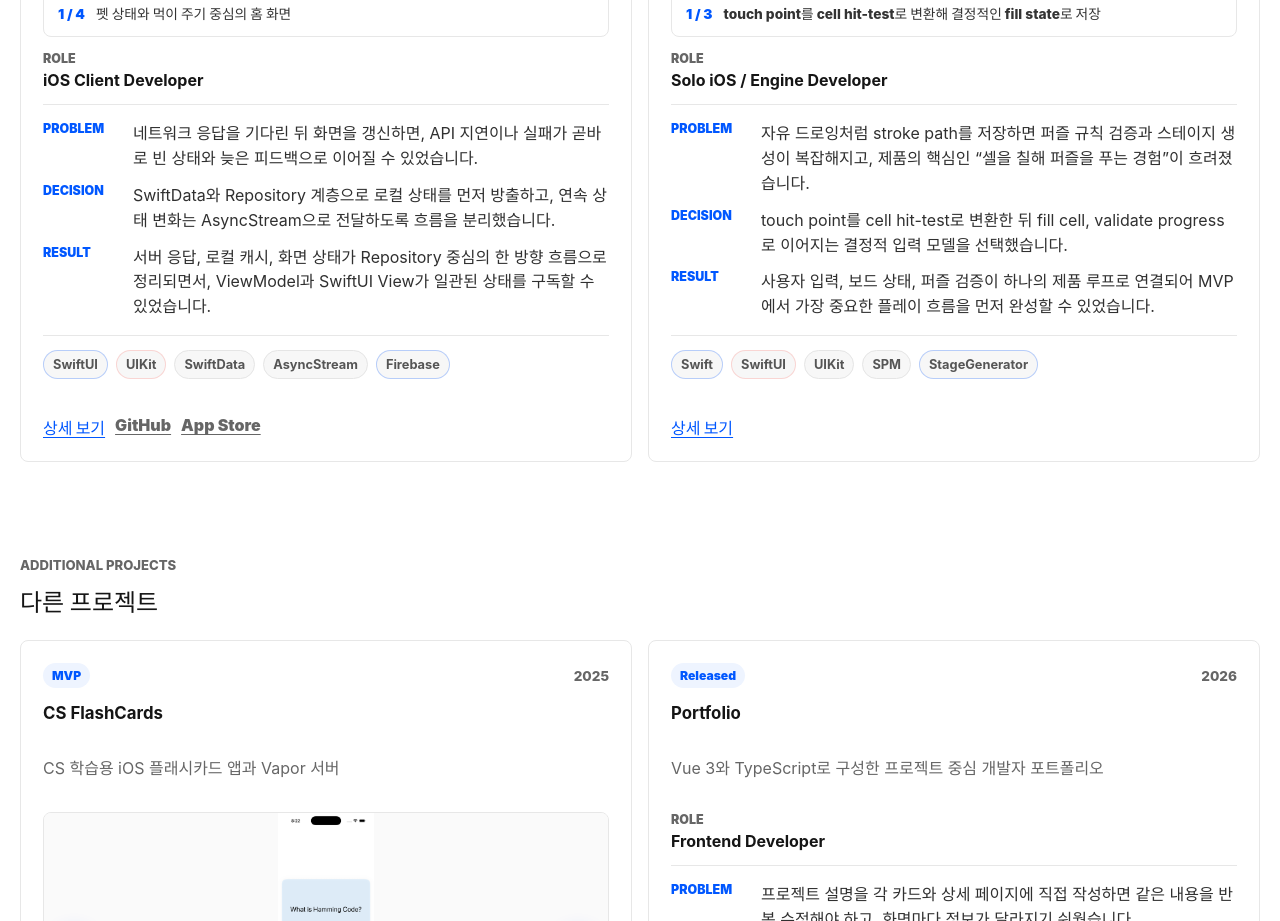
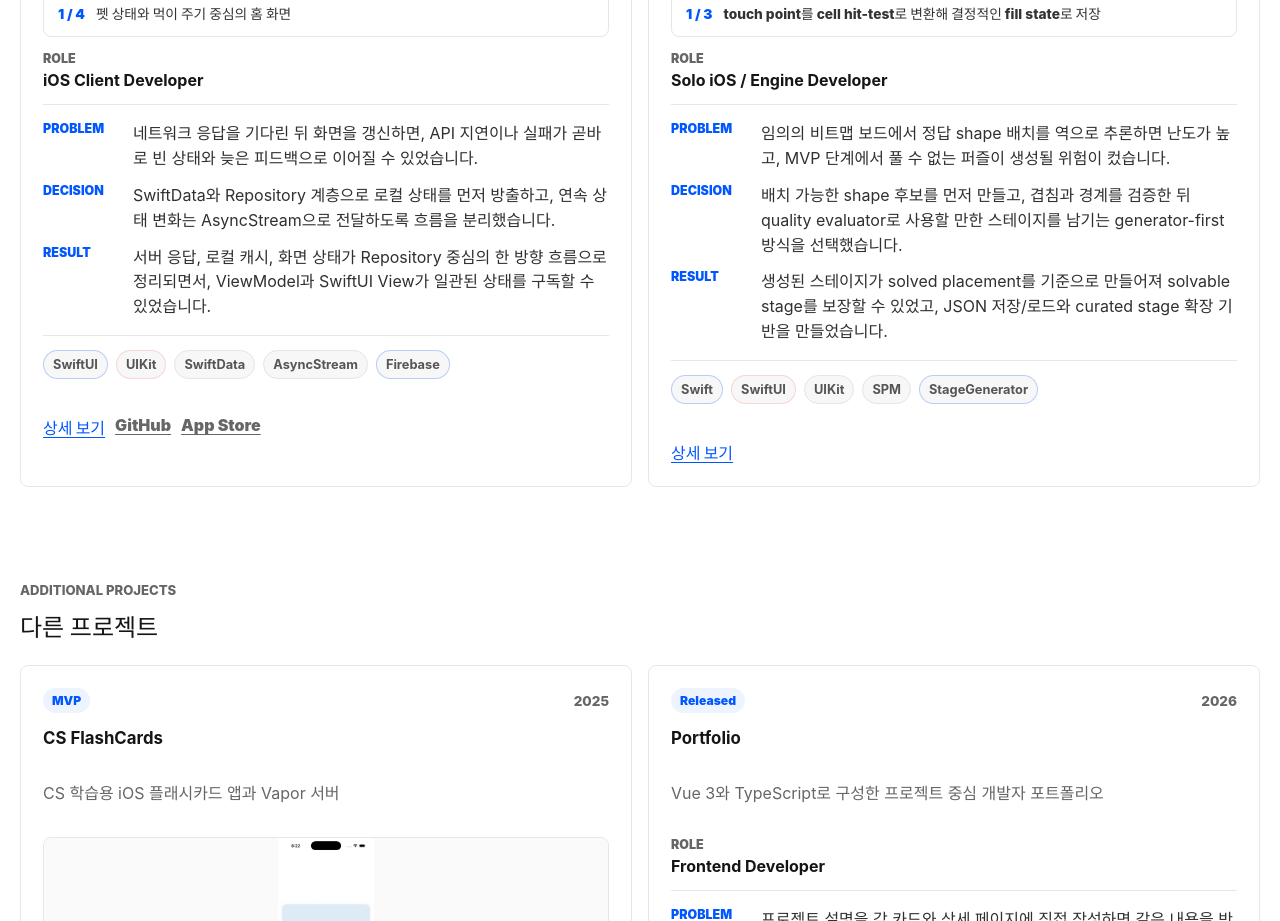
Before and after one commit to wodud1107/portfolio, a Vue app: page / in a window 1280 px wide. Shown: the part 1540-2461 px from the top of the page. Built offline with nearby package versions, Linux system fonts and the light colour scheme.

Commit message:
feat: Puzzole 프로젝트 내용 수정

```diff
--- a/src/data/projects.ts
+++ b/src/data/projects.ts
@@ -41,7 +41,6 @@ export interface ProjectDecisionStory {
     caption?: string;
   };
   links?: ProjectLink[];
-  snippetIndexes?: number[];
 }
 
 export interface ProjectRoleGroup {
@@ -373,16 +372,6 @@ export const projects: Project[] = [
     ],
     decisionStories: [
       {
-        title: "자유 드로잉이 아닌 Cell-Based Puzzle Painting",
-        problem:
-          "자유 드로잉처럼 stroke path를 저장하면 퍼즐 규칙 검증과 스테이지 생성이 복잡해지고, 제품의 핵심인 “셀을 칠해 퍼즐을 푸는 경험”이 흐려졌습니다.",
-        decision:
-          "touch point를 cell hit-test로 변환한 뒤 fill cell, validate progress로 이어지는 결정적 입력 모델을 선택했습니다.",
-        result:
-          "사용자 입력, 보드 상태, 퍼즐 검증이 하나의 제품 루프로 연결되어 MVP에서 가장 중요한 플레이 흐름을 먼저 완성할 수 있었습니다.",
-        snippetIndexes: [1],
-      },
-      {
         title: "Generator-First 스테이지 설계",
         problem:
           "임의의 비트맵 보드에서 정답 shape 배치를 역으로 추론하면 난도가 높고, MVP 단계에서 풀 수 없는 퍼즐이 생성될 위험이 컸습니다.",
@@ -390,17 +379,24 @@ export const projects: Project[] = [
           "배치 가능한 shape 후보를 먼저 만들고, 겹침과 경계를 검증한 뒤 quality evaluator로 사용할 만한 스테이지를 남기는 generator-first 방식을 선택했습니다.",
         result:
           "생성된 스테이지가 solved placement를 기준으로 만들어져 solvable stage를 보장할 수 있었고, JSON 저장/로드와 curated stage 확장 기반을 만들었습니다.",
-        snippetIndexes: [0],
       },
       {
-        title: "Display Color와 Semantic Color 분리",
+        title: "숨겨진 정답에 의존하지 않는 풀이 검증",
         problem:
-          "사용자가 자유롭게 색을 선택하게 하면 시각 색상과 퍼즐 검증 의미가 섞여 인접 shape 구분 규칙을 안정적으로 판단하기 어려웠습니다.",
+          "스테이지 생성에 사용한 placement를 정답으로 강제하면, 같은 BaseShape으로 보드를 올바르게 다시 구성한 대안 풀이까지 오답이 됩니다.",
         decision:
-          "렌더링에 쓰는 display color와 검증에 쓰는 semantic color를 분리하고, PlayerProgressValidator에서 coverage, grouping, adjacent conflict를 별도로 판단했습니다.",
+          "생성 placement는 풀이 가능성을 보장하는 용도로만 사용했습니다. 화면의 display color와 검증용 semantic color를 분리하고, 같은 의미색의 연결 셀을 정규화한 뒤 회전된 BaseShape와 비교했습니다.",
         result:
-          "사용자에게는 자유로운 색 선택을 제공하면서도, 퍼즐 규칙은 테스트 가능한 도메인 로직으로 유지할 수 있었습니다.",
-        snippetIndexes: [2],
+          "플레이어가 숨겨진 생성 배치를 재현하지 않아도 유효한 BaseShape 조합이면 정답으로 인정하고, 잘못 합쳐지거나 분리된 그룹은 동일한 도메인 규칙으로 검증할 수 있게 됐습니다.",
+      },
+      {
+        title: "Stage Validation과 Quality Evaluation 분리",
+        problem:
+          "겹침이나 경계 초과가 없는 유효한 스테이지라도, 빈 공간이 지나치게 많으면 실제 퍼즐로 사용하기 어려웠습니다.",
+        decision:
+          "StageValidator는 겹침, 경계, 빈 스테이지 같은 구조적 정합성만 판단하고, StageQualityEvaluator는 playable cell의 fill ratio처럼 제품 품질에 관한 휴리스틱을 별도 정책으로 평가하도록 분리했습니다.",
+        result:
+          "도메인 오류와 품질 기준을 독립적으로 변경하고 테스트할 수 있게 되었고, 생성기는 구조적으로 올바른 후보 중 플레이에 적합한 스테이지만 선택할 수 있게 됐습니다.",
       },
     ],
     screenshots: [
@@ -476,16 +472,20 @@ for _ in 0..<maxAttempts {
         source:
           "DrawingPuzzle/PuzzleKit/Sources/PuzzleKit/PlayerProgressValidator.swift",
         description:
-          "칠해진 셀을 coverage, shape grouping, adjacent semantic-color conflict로 나눠 검증합니다.",
-        printCode: `let missingCells = playableCells.subtracting(paintedCells)
-let extraCells = paintedCells.subtracting(playableCells)
-let paintedGroups = makePaintedShapeGroups(from: paintedSemanticColors)
+          "전체 셀 coverage와 연결된 semantic-color 그룹의 BaseShape 일치 여부를 독립적으로 검증합니다.",
+        printCode: `let paintedGroups = makePaintedShapeGroups(from: paintedSemanticColors)
+let validShapeGroups = paintedGroups.filter {
+    matchesBaseShape($0.cells, baseShape: stage.baseShape)
+}
+let invalidShapeGroups = paintedGroups.filter {
+    !matchesBaseShape($0.cells, baseShape: stage.baseShape)
+}
 
 return PlayerProgressValidationResult(
-    missingCells: missingCells,
-    extraCells: extraCells,
-    invalidShapeGroups: invalidShapeGroups,
-    adjacentConflicts: adjacentSemanticColorConflicts(...)
+    missingCells: playableCells.subtracting(paintedCells),
+    extraCells: paintedCells.subtracting(playableCells),
+    validShapeGroups: validShapeGroups,
+    invalidShapeGroups: invalidShapeGroups
 )`,
         code: `public func validate(
     stage: PuzzleStage,
@@ -496,107 +496,78 @@ return PlayerProgressValidationResult(
 
     let missingCells = playableCells.subtracting(paintedCells)
     let extraCells = paintedCells.subtracting(playableCells)
-    let expectedPlacementCells = stage.placements.map {
-        $0.occupiedCells(for: stage.baseShape)
-    }
-
     let paintedGroups = makePaintedShapeGroups(from: paintedSemanticColors)
-    var coveredPlacements: [CoveredShapePlacement] = []
+    var validShapeGroups: [PaintedShapeGroup] = []
     var invalidShapeGroups: [PaintedShapeGroup] = []
 
     for group in paintedGroups {
-        if let placementIndex = expectedPlacementCells.firstIndex(of: group.cells) {
-            coveredPlacements.append(
-                CoveredShapePlacement(
-                    placementIndex: placementIndex,
-                    semanticColorID: group.semanticColorID,
-                    cells: group.cells
-                )
-            )
+        if matchesBaseShape(group.cells, baseShape: stage.baseShape) {
+            validShapeGroups.append(group)
         } else {
             invalidShapeGroups.append(group)
         }
     }
 
-    let placementSemanticColors = semanticColorsByPlacement(
-        expectedPlacementCells: expectedPlacementCells,
-        paintedSemanticColors: paintedSemanticColors
-    )
-    let adjacentConflicts = adjacentSemanticColorConflicts(
-        expectedPlacementCells: expectedPlacementCells,
-        placementSemanticColors: placementSemanticColors
-    )
-
     return PlayerProgressValidationResult(
-        expectedPlacementCount: stage.placements.count,
         missingCells: missingCells,
         extraCells: extraCells,
-        coveredPlacements: coveredPlacements,
-        invalidShapeGroups: invalidShapeGroups,
-        adjacentConflicts: adjacentConflicts
+        validShapeGroups: validShapeGroups,
+        invalidShapeGroups: invalidShapeGroups
     )
 }`,
       },
       {
-        title: "Adjacent Color Conflict 탐지",
+        title: "Validation과 Quality Evaluation 분리",
         source:
-          "DrawingPuzzle/PuzzleKit/Sources/PuzzleKit/PlayerProgressValidator.swift",
+          "DrawingPuzzle/PuzzleKit/Sources/PuzzleKit/StageValidator.swift, StageQualityEvaluator.swift",
         description:
-          "사용자 색상은 자유롭게 선택하되, 인접한 정답 shape가 같은 의미 색으로 합쳐지는 경우를 규칙 위반으로 잡아냅니다.",
-        printCode: `for neighbor in cell.orthogonalNeighbors {
-    guard let neighborIndex = placementIndexByCell[neighbor],
-          neighborIndex != placementIndex,
-          placementSemanticColors[neighborIndex] == semanticColorID
-    else { continue }
+          "스테이지의 구조적 유효성과 플레이 품질을 서로 다른 정책 객체가 판단하도록 분리합니다.",
+        printCode: `func validate(stage: PuzzleStage) -> Bool {
+    var occupiedCells: Set<GridPosition> = []
+    for placement in stage.placements {
+        let cells = placement.occupiedCells(for: stage.baseShape)
+        guard occupiedCells.intersection(cells).isEmpty else {
+            return false
+        }
+        occupiedCells.formUnion(cells)
+    }
+    guard !occupiedCells.isEmpty else { return false }
+    return occupiedCells.allSatisfy(stage.bounds.contains)
+}
 
-    conflicts.insert(
-        AdjacentSemanticColorConflict(
-            firstPlacementIndex: min(placementIndex, neighborIndex),
-            secondPlacementIndex: max(placementIndex, neighborIndex),
-            semanticColorID: semanticColorID
-        )
-    )
+func evaluate(stage: PuzzleStage) -> Bool {
+    let fillRatio = Double(stage.playableCells.count)
+        / Double(stage.rowLimit * stage.columnLimit)
+    return fillRatio >= 0.75
 }`,
-        code: `private func adjacentSemanticColorConflicts(
-    expectedPlacementCells: [Set<GridPosition>],
-    placementSemanticColors: [Int: SemanticColorID]
-) -> [AdjacentSemanticColorConflict] {
-    var placementIndexByCell: [GridPosition: Int] = [:]
+        code: `public struct StageValidator {
+    public func validate(stage: PuzzleStage) -> Bool {
+        var occupiedCells: Set<GridPosition> = []
 
-    for (index, cells) in expectedPlacementCells.enumerated() {
-        for cell in cells {
-            placementIndexByCell[cell] = index
-        }
-    }
+        for placement in stage.placements {
+            let cells = placement.occupiedCells(for: stage.baseShape)
 
-    var conflicts: Set<AdjacentSemanticColorConflict> = []
+            guard occupiedCells.intersection(cells).isEmpty else {
+                return false
+            }
 
-    for (cell, placementIndex) in placementIndexByCell {
-        guard let semanticColorID = placementSemanticColors[placementIndex] else {
-            continue
+            occupiedCells.formUnion(cells)
         }
 
-        for neighbor in cell.orthogonalNeighbors {
-            guard let neighborPlacementIndex = placementIndexByCell[neighbor],
-                  neighborPlacementIndex != placementIndex,
-                  placementSemanticColors[neighborPlacementIndex] == semanticColorID else {
-                    continue
-            }
+        guard !occupiedCells.isEmpty else {
+            return false
+        }
 
-            conflicts.insert(
-                AdjacentSemanticColorConflict(
-                    firstPlacementIndex: min(placementIndex, neighborPlacementIndex),
-                    secondPlacementIndex: max(placementIndex, neighborPlacementIndex),
-                    semanticColorID: semanticColorID
-                )
-            )
-        }
+        return occupiedCells.allSatisfy(stage.bounds.contains)
     }
+}
 
-    return conflicts.sorted {
-        $0.firstPlacementIndex == $1.firstPlacementIndex
-            ? $0.secondPlacementIndex < $1.secondPlacementIndex
-            : $0.firstPlacementIndex < $1.firstPlacementIndex
+public struct StageQualityEvaluator {
+    public func evaluate(stage: PuzzleStage) -> Bool {
+        let fillRatio = Double(stage.playableCells.count)
+            / Double(stage.rowLimit * stage.columnLimit)
+
+        return fillRatio >= 0.75
     }
 }`,
       },
```
Also changed, not shown: src/pages/PrintPage.vue (+10 -14 lines), src/pages/ProjectDetailPage.vue (+9 -8 lines).
